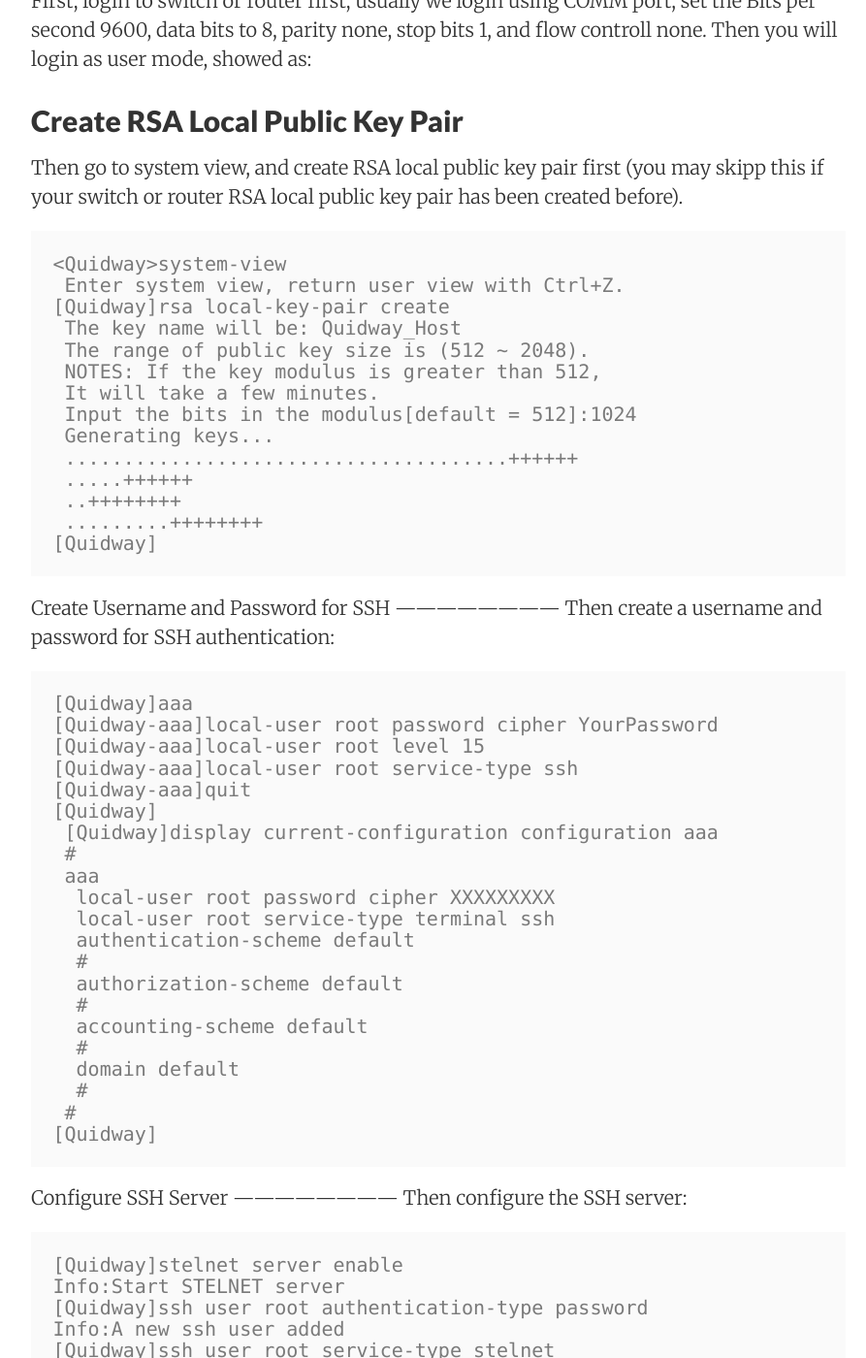
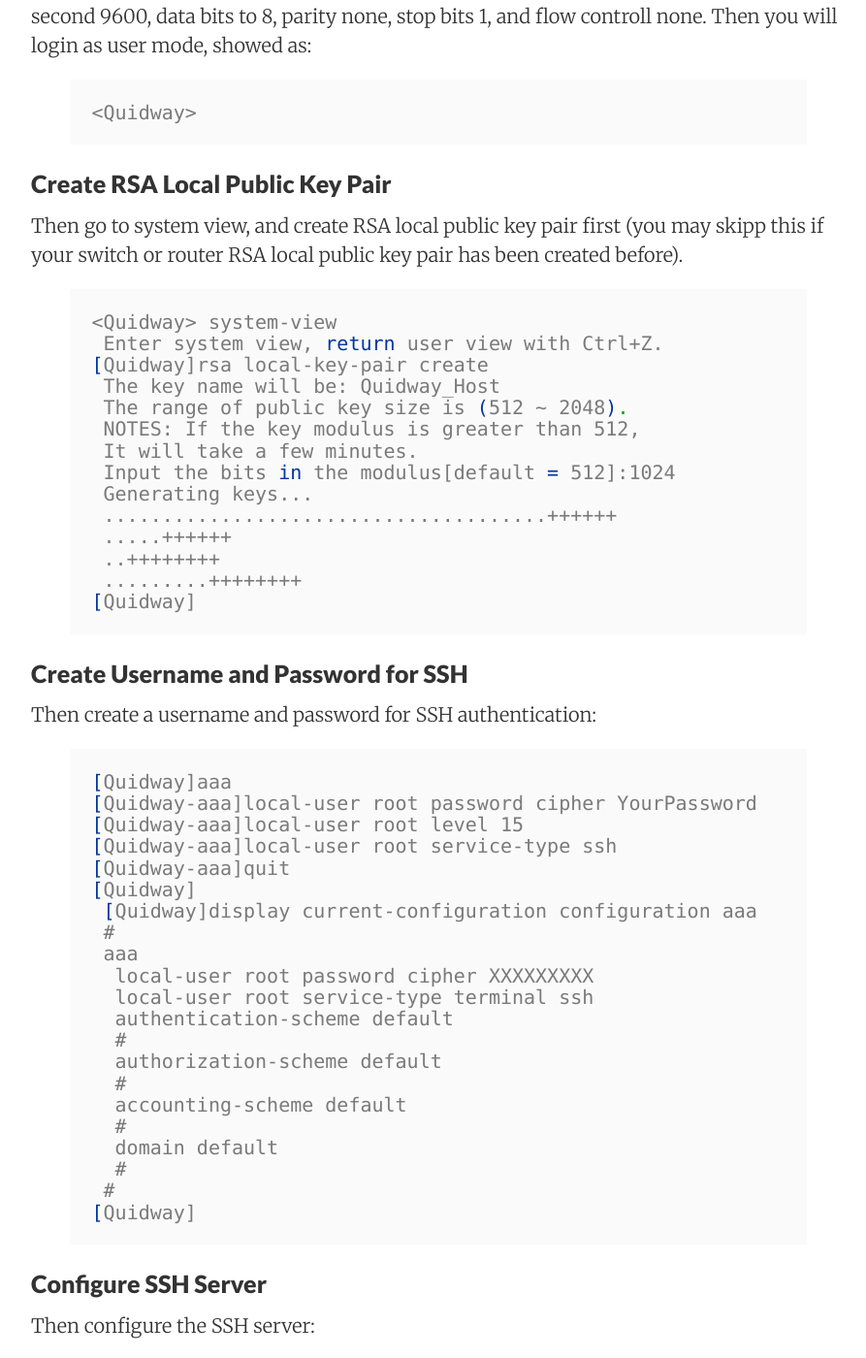
Before and after one commit to wwahyudi/wwahyudi.github.io, a Jekyll site: the page built from _posts/2016-05-18-ssh-huawei-quidway.md, in a window 1280 px wide and 1400 px high, scrolled down 569 px. Shown: the whole window at 97% size, without its empty margins (188-1081 px from the left). Built offline with Jekyll 4.4.1, drawn with Linux system fonts in a browser that asks for light colours; some of the changed text lies outside the part shown.

Commit message:
Fixed ssh huawei quidway

````diff
--- a/_config.yml
+++ b/_config.yml
@@ -99,9 +99,9 @@
 
 # Build settings
 markdown:     kramdown
-highlighter: rouge
+highlighter:  rouge
 redcarpet:
-  extensions: ['smart', 'tables', 'with_toc_data']
+  extensions: ['smart', 'tables', 'fenced_code_blocks','with_toc_data']
 permalink:    pretty
 paginate:     4
 sass:
--- a/_posts/2016-05-18-ssh-huawei-quidway.md
+++ b/_posts/2016-05-18-ssh-huawei-quidway.md
@@ -8,15 +8,16 @@
 
 Secure Shell (SSH) is a protocol which provides a secure remote access connection to network devices. This post discusses how to configure SSH on Huawei Quidway. For short story, Huawei have switches and routers products and those products called as Huawei Quidway series.
 
-Login to Switch or Router
-------------------------
+### Login to Switch or Router
 First, login to switch or router first, usually we login using COMM port, set the Bits per second 9600, data bits to 8, parity none, stop bits 1, and flow controll none. Then you will login as user mode, showed as:
+{% highlight bash lineanchors %}
+<Quidway>
+{% endhighlight %}
 
-Create RSA Local Public Key Pair
-------------------------
+### Create RSA Local Public Key Pair
 Then go to system view, and create RSA local public key pair first (you may skipp this if your switch or router RSA local public key pair has been created before).
-```
-<Quidway>system-view
+{% highlight bash lineanchors %}
+<Quidway> system-view
  Enter system view, return user view with Ctrl+Z.
 [Quidway]rsa local-key-pair create
  The key name will be: Quidway_Host
@@ -30,11 +31,11 @@
  ..++++++++
  .........++++++++
 [Quidway]
-```
-Create Username and Password for SSH
-------------------------
+{% endhighlight %}
+
+### Create Username and Password for SSH
 Then create a username and password for SSH authentication:
-```
+{% highlight bash lineanchors %}
 [Quidway]aaa
 [Quidway-aaa]local-user root password cipher YourPassword
 [Quidway-aaa]local-user root level 15
@@ -56,25 +57,25 @@
   #
  #
 [Quidway]
-```
-Configure SSH Server
-------------------------
+{% endhighlight %}
+
+### Configure SSH Server
 Then configure the SSH server:
-```
+{% highlight bash lineanchors %}
 [Quidway]stelnet server enable
 Info:Start STELNET server
 [Quidway]ssh user root authentication-type password
 Info:A new ssh user added
 [Quidway]ssh user root service-type stelnet
 [Quidway]
-```
-Configure Virtual User Terminal
-------------------------
+{% endhighlight %}
+
+### Configure Virtual User Terminal
 And the last, configure virtual user terminal interface:
-```
+{% highlight bash lineanchors %}
 [Quidway]user-interface vty 0 4
 [Quidway-ui-vty0-4]authentication-mode aaa
 [Quidway-ui-vty0-4]protocol inbound ssh
 [Quidway-ui-vty0-4]
-```
-And done. You can try to SSH your Huawei Quidway switch or router.
+{% endhighlight %}
+And done. You can try to SSH your Huawei Quidway switch or router. Also don't forget to save your configuration.
````
